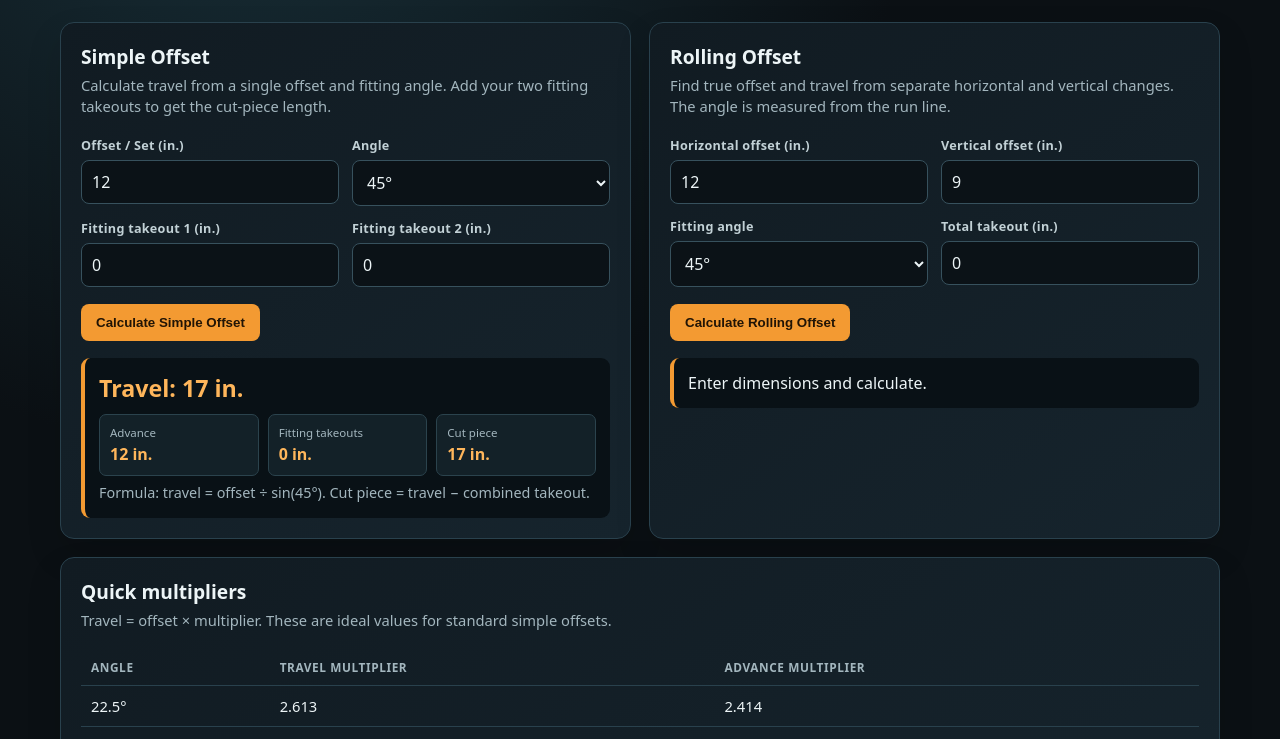
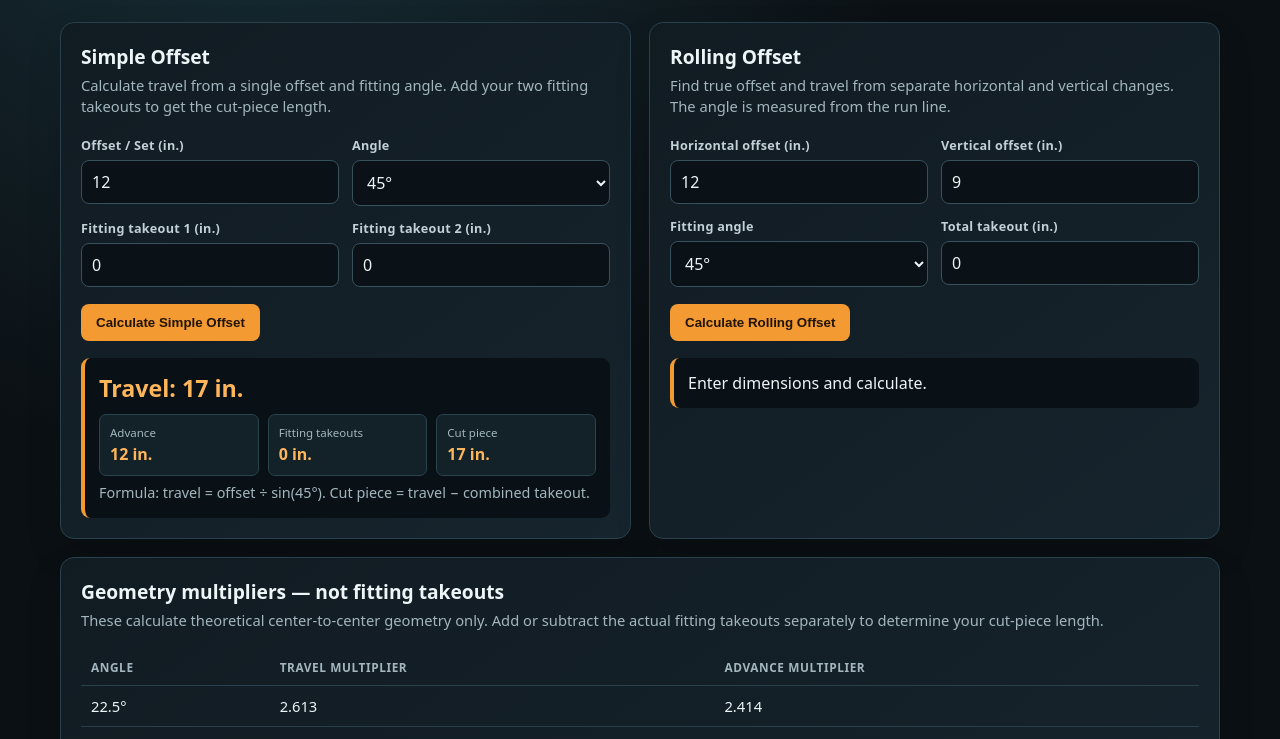
Before and after one commit to pmn5r9twrg-oss/meca-fitter, a plain HTML site: page index.html in a window 1280 px wide. Shown: the part 213-952 px from the top of the page. Drawn offline with Linux system fonts and the light colour scheme.

Commit message:
Update index.html

```diff
--- a/index.html
+++ b/index.html
@@ -17,7 +17,9 @@ main{max-width:1200px;margin:auto;padding:28px 20px 50px}.intro{margin:0 0 25px}
 <section id="offsets" class="view active"><div class="intro"><h2>Offset Calculators</h2><p>Use decimal inches or common fractions such as <b>7 1/2</b>, <b>3/4</b>, or <b>12.375</b>. Results are field dimensions; confirm takeouts against the actual fitting manufacturer and specification.</p></div><div class="grid">
 <article class="card"><h3>Simple Offset</h3><p class="description">Calculate travel from a single offset and fitting angle. Add your two fitting takeouts to get the cut-piece length.</p><div class="fields"><div><label for="simpleOffset">Offset / Set (in.)</label><input id="simpleOffset" inputmode="decimal" value="12"></div><div><label for="simpleAngle">Angle</label><select id="simpleAngle"><option value="22.5">22.5°</option><option value="30">30°</option><option value="45" selected>45°</option><option value="60">60°</option></select></div><div><label for="simpleT1">Fitting takeout 1 (in.)</label><input id="simpleT1" inputmode="decimal" value="0"></div><div><label for="simpleT2">Fitting takeout 2 (in.)</label><input id="simpleT2" inputmode="decimal" value="0"></div></div><button class="calc" onclick="simpleOffsetCalc()">Calculate Simple Offset</button><div id="simpleResult" class="result">Enter dimensions and calculate.</div></article>
 <article class="card"><h3>Rolling Offset</h3><p class="description">Find true offset and travel from separate horizontal and vertical changes. The angle is measured from the run line.</p><div class="fields"><div><label for="rollH">Horizontal offset (in.)</label><input id="rollH" inputmode="decimal" value="12"></div><div><label for="rollV">Vertical offset (in.)</label><input id="rollV" inputmode="decimal" value="9"></div><div><label for="rollAngle">Fitting angle</label><select id="rollAngle"><option value="22.5">22.5°</option><option value="30">30°</option><option value="45" selected>45°</option><option value="60">60°</option></select></div><div><label for="rollT">Total takeout (in.)</label><input id="rollT" inputmode="decimal" value="0"></div></div><button class="calc" onclick="rollingOffsetCalc()">Calculate Rolling Offset</button><div id="rollResult" class="result">Enter dimensions and calculate.</div></article>
-<article class="card wide"><h3>Quick multipliers</h3><p class="description">Travel = offset × multiplier. These are ideal values for standard simple offsets.</p><table class="table"><thead><tr><th>Angle</th><th>Travel multiplier</th><th>Advance multiplier</th></tr></thead><tbody><tr><td>22.5°</td><td>2.613</td><td>2.414</td></tr><tr><td>30°</td><td>2.000</td><td>1.732</td></tr><tr><td>45°</td><td>1.414</td><td>1.000</td></tr><tr><td>60°</td><td>1.155</td><td>0.577</td></tr></tbody></table><p class="note">Advance is the distance along the original run corresponding to the offset. For rolling offsets, calculate the true offset first.</p></article>
+<article class="card wide"><h3>Geometry multipliers — not fitting takeouts</h3><p class="description">These calculate theoretical center-to-center geometry only. Add or subtract the actual fitting takeouts separately to determine your cut-piece length.</p>
+<table class="table"><thead><tr><th>Angle</th><th>Travel multiplier</th><th>Advance multiplier</th></tr></thead><tbody><tr><td>22.5°</td><td>2.613</td><td>2.414</td></tr><tr><td>30°</td><td>2.000</td><td>1.732</td></tr><tr><td>45°</td><td>1.414</td><td>1.000</td></tr><tr><td>60°</td><td>1.155</td><td>0.577</td></tr></tbody></table><p class="note">Travel and advance are geometry dimensions. They do not include elbow center-to-face, fitting takeout, socket depth, weld gap, thread engagement, bevel, or trim. Verify actual fitting dimensions before cutting.</p>
+
 </div></section>
 <section id="cutpieces" class="view"><div class="intro"><h2>Cut Piece List</h2><p>Build a quick field cut list. The app totals the requested finished cut lengths; add takeout values in the description or calculate them in the fitting tool first.</p></div><div class="grid"><article class="card wide"><h3>Job cut list</h3><div id="cutRows"></div><button class="secondary" onclick="addCutRow()">+ Add Cut Piece</button><button class="calc" onclick="totalCuts()">Total Cut List</button><div id="cutResult" class="result">Add cut pieces to build a total.</div><p class="note">Cut length is the finished piece length. This does not automatically add kerf, root-face, bevel, or trim allowance.</p></article></div></section>
 <section id="fittings" class="view"><div class="intro"><h2>Fitting & Cut Length</h2><p>Calculate a straight cut piece between two fitting centerlines by subtracting each fitting takeout.</p></div><div class="grid"><article class="card"><h3>Center-to-center cut piece</h3><p class="description">A practical field calculation: center-to-center minus Takeout A minus Takeout B equals the straight piece to cut.</p><div class="fields"><div><label for="cc">Center-to-center (in.)</label><input id="cc" inputmode="decimal" value="48"></div><div><label for="fitA">Fitting A takeout (in.)</label><input id="fitA" inputmode="decimal" value="3"></div><div><label for="fitB">Fitting B takeout (in.)</label><input id="fitB" inputmode="decimal" value="3"></div><div><label for="trim">Trim / allowance (in.)</label><input id="trim" inputmode="decimal" value="0"></div></div><button class="calc" onclick="cutPieceCalc()">Calculate Cut Piece</button><div id="fitResult" class="result">Enter centerline distance and takeouts.</div></article>
```
